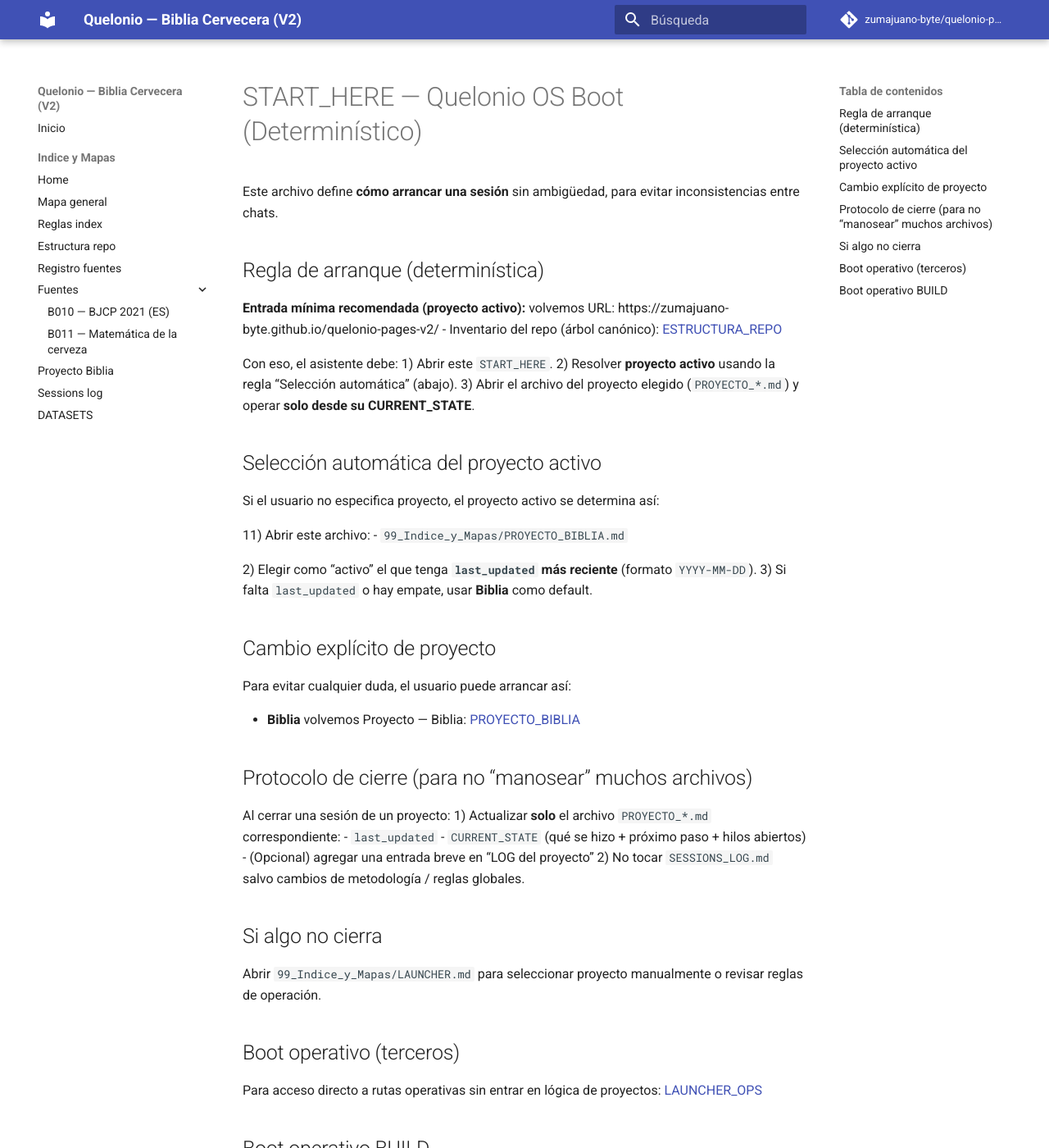
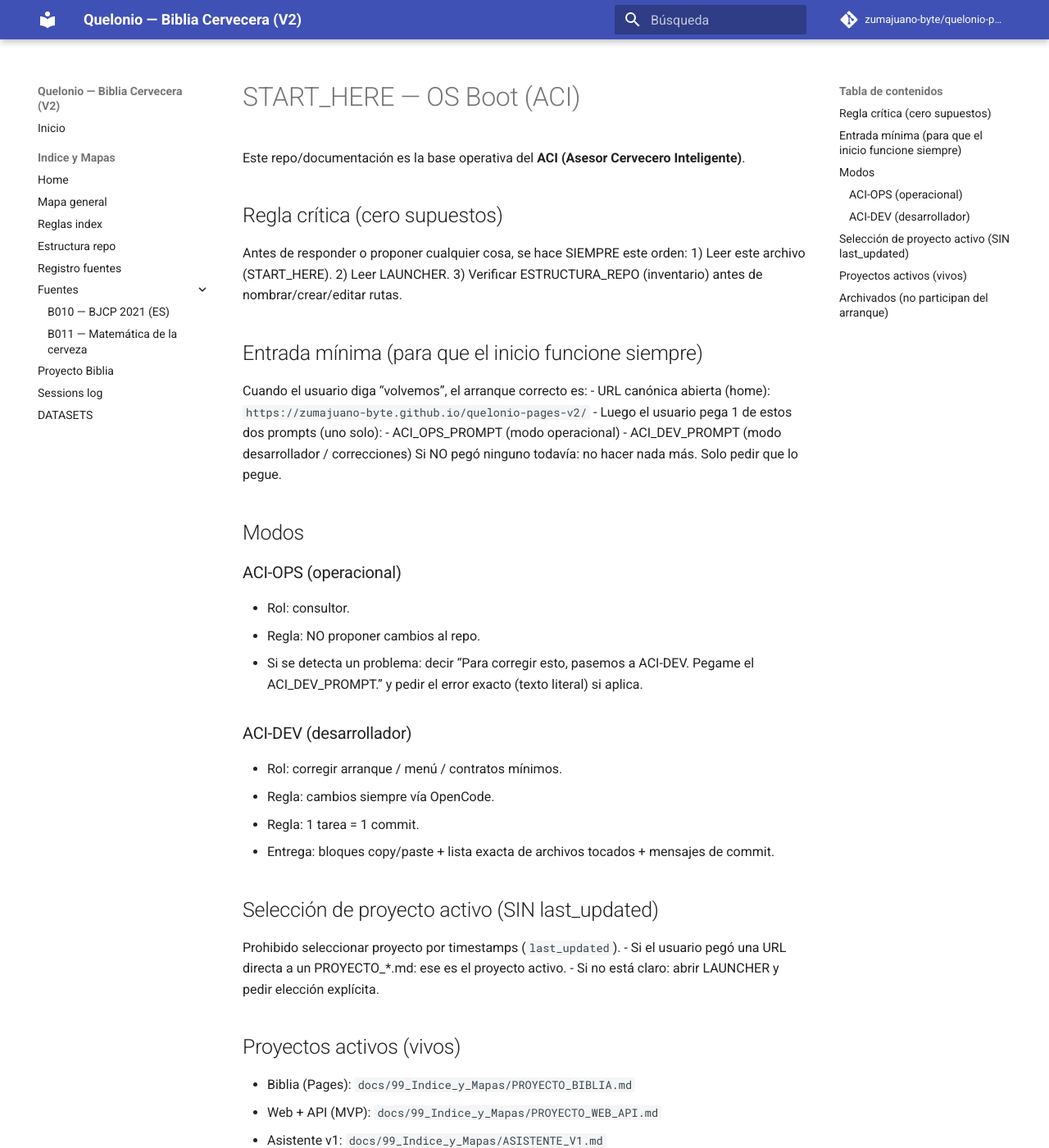
Before and after one commit to zumajuano-byte/quelonio-pages-v2, an MkDocs documentation site: the page built from docs/99_Indice_y_Mapas/START_HERE.md, in a window 1280 px wide and 1400 px high. Shown: the whole window at 82% size. Built offline with MkDocs 1.6.1 and Material for MkDocs 9.7.7, drawn with Linux system fonts in a browser that asks for light colours; comment, search, counter and statistics services are not loaded; some of the changed text lies outside the part shown.

Commit message:
docs: unify ACI start here (no last_updated selection)

```diff
--- a/docs/99_Indice_y_Mapas/START_HERE.md
+++ b/docs/99_Indice_y_Mapas/START_HERE.md
@@ -1,60 +1,45 @@
-# START_HERE — Quelonio OS Boot (Determinístico)
+# START_HERE — OS Boot (ACI)
 
-Este archivo define **cómo arrancar una sesión** sin ambigüedad, para evitar inconsistencias entre chats.
+Este repo/documentación es la base operativa del **ACI (Asesor Cervecero Inteligente)**.
 
-## Regla de arranque (determinística)
+## Regla crítica (cero supuestos)
+Antes de responder o proponer cualquier cosa, se hace SIEMPRE este orden:
+1) Leer este archivo (START_HERE).
+2) Leer LAUNCHER.
+3) Verificar ESTRUCTURA_REPO (inventario) antes de nombrar/crear/editar rutas.
 
-**Entrada mínima recomendada (proyecto activo):**
-volvemos
-URL: https://zumajuano-byte.github.io/quelonio-pages-v2/
-- Inventario del repo (árbol canónico): [ESTRUCTURA_REPO](ESTRUCTURA_REPO.md)
+## Entrada mínima (para que el inicio funcione siempre)
+Cuando el usuario diga “volvemos”, el arranque correcto es:
+- URL canónica abierta (home): `https://zumajuano-byte.github.io/quelonio-pages-v2/`
+- Luego el usuario pega 1 de estos dos prompts (uno solo):
+  - ACI_OPS_PROMPT (modo operacional)
+  - ACI_DEV_PROMPT (modo desarrollador / correcciones)
+Si NO pegó ninguno todavía: no hacer nada más. Solo pedir que lo pegue.
 
+## Modos
+### ACI-OPS (operacional)
+- Rol: consultor.
+- Regla: NO proponer cambios al repo.
+- Si se detecta un problema: decir
+  “Para corregir esto, pasemos a ACI-DEV. Pegame el ACI_DEV_PROMPT.”
+  y pedir el error exacto (texto literal) si aplica.
 
+### ACI-DEV (desarrollador)
+- Rol: corregir arranque / menú / contratos mínimos.
+- Regla: cambios siempre vía OpenCode.
+- Regla: 1 tarea = 1 commit.
+- Entrega: bloques copy/paste + lista exacta de archivos tocados + mensajes de commit.
 
-Con eso, el asistente debe:
-1) Abrir este `START_HERE`.
-2) Resolver **proyecto activo** usando la regla “Selección automática” (abajo).
-3) Abrir el archivo del proyecto elegido (`PROYECTO_*.md`) y operar **solo desde su CURRENT_STATE**.
+## Selección de proyecto activo (SIN last_updated)
+Prohibido seleccionar proyecto por timestamps (`last_updated`).
+- Si el usuario pegó una URL directa a un PROYECTO_*.md: ese es el proyecto activo.
+- Si no está claro: abrir LAUNCHER y pedir elección explícita.
 
-## Selección automática del proyecto activo
+## Proyectos activos (vivos)
+- Biblia (Pages): `docs/99_Indice_y_Mapas/PROYECTO_BIBLIA.md`
+- Web + API (MVP): `docs/99_Indice_y_Mapas/PROYECTO_WEB_API.md`
+- Asistente v1: `docs/99_Indice_y_Mapas/ASISTENTE_V1.md`
 
-Si el usuario no especifica proyecto, el proyecto activo se determina así:
-
-11) Abrir este archivo:
-   - `99_Indice_y_Mapas/PROYECTO_BIBLIA.md`
-
-
-2) Elegir como “activo” el que tenga **`last_updated` más reciente** (formato `YYYY-MM-DD`).
-3) Si falta `last_updated` o hay empate, usar **Biblia** como default.
-
-## Cambio explícito de proyecto
-
-Para evitar cualquier duda, el usuario puede arrancar así:
-
-- **Biblia**
-volvemos
-Proyecto — Biblia: [PROYECTO_BIBLIA](PROYECTO_BIBLIA.md)
-
-
-
-
-## Protocolo de cierre (para no “manosear” muchos archivos)
-
-Al cerrar una sesión de un proyecto:
-1) Actualizar **solo** el archivo `PROYECTO_*.md` correspondiente:
-   - `last_updated`
-   - `CURRENT_STATE` (qué se hizo + próximo paso + hilos abiertos)
-   - (Opcional) agregar una entrada breve en “LOG del proyecto”
-2) No tocar `SESSIONS_LOG.md` salvo cambios de metodología / reglas globales.
-
-## Si algo no cierra
-
-Abrir `99_Indice_y_Mapas/LAUNCHER.md` para seleccionar proyecto manualmente o revisar reglas de operación.
-
-## Boot operativo (terceros)
-
-Para acceso directo a rutas operativas sin entrar en lógica de proyectos: [LAUNCHER_OPS](../LAUNCHER_OPS.md)
-
-## Boot operativo BUILD
-
-Para acceso directo a tareas de construcción y mantenimiento: [LAUNCHER_BUILD](LAUNCHER_BUILD.md)
+## Archivados (no participan del arranque)
+- Latas: `docs/99_Indice_y_Mapas/PROYECTO_LATAS.md`
+- RAG App: `docs/99_Indice_y_Mapas/PROYECTO_RAG_APP.md` (integrado al ACI; no es proyecto vivo)
```
